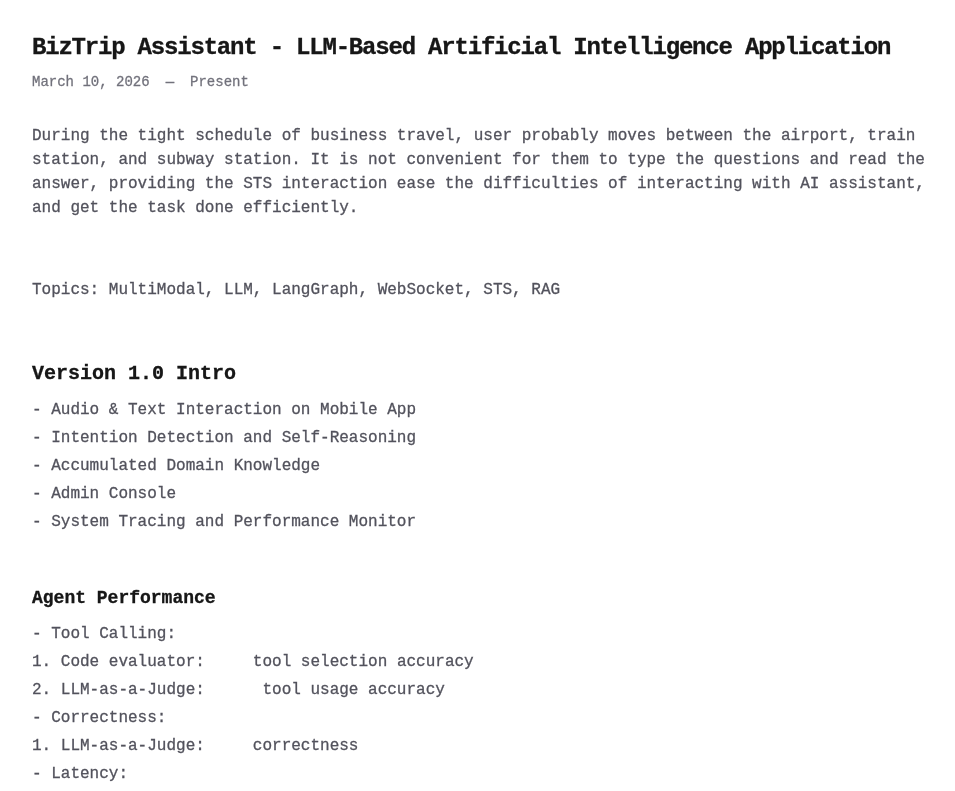
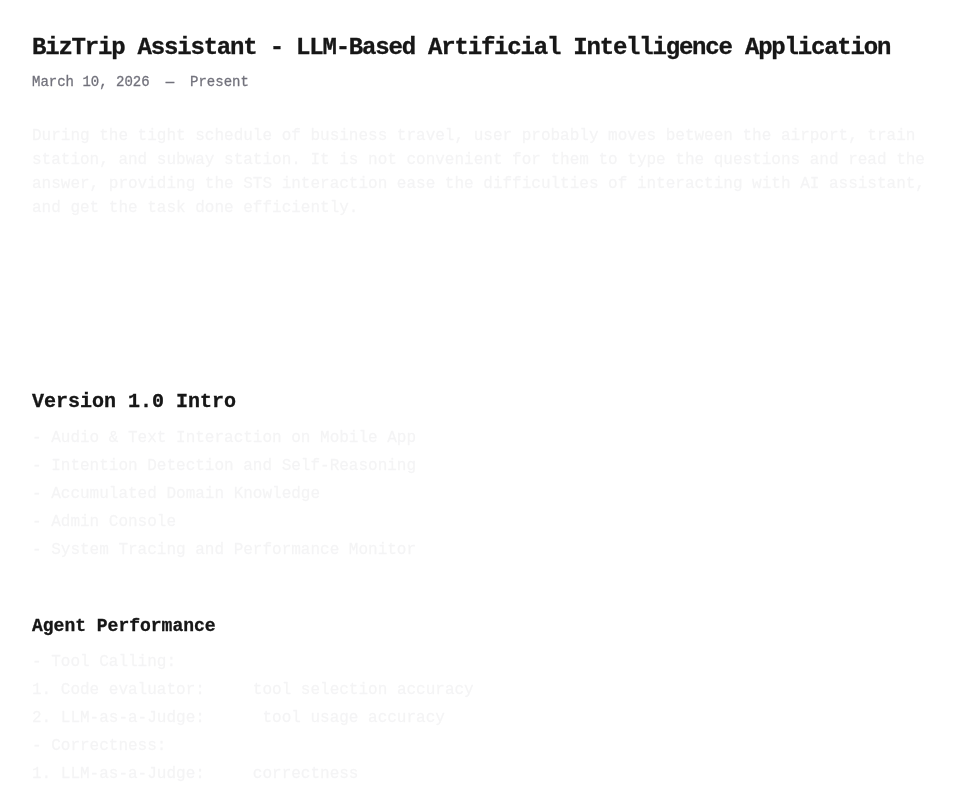
Before and after one commit to xxueewa/portfolio, a Next.js app: page /aiassistant in a window 1280 px wide. Shown: the top 791 px of the page, without its empty margins (160-1115 px from the left). Built offline with nearby package versions, Linux system fonts and the light colour scheme.

Commit message:
adjust text

```diff
--- a/app/[slug]/page.tsx
+++ b/app/[slug]/page.tsx
@@ -1,6 +1,7 @@
 import Image from 'next/image'
 import { notFound } from 'next/navigation'
 import { getProjectBySlug, getProjects, formatDate } from '../projects/utils'
+import { Footer } from '../components/footer'
 
 const IMAGE_RE = /^!\[([^\]]*)\]\(([^)]+)\)$/
 const HTML_IMG_RE = /<img[^>]+src="([^"]+)"[^>]*(?:alt="([^"]*)")?[^>]*\/?>/
@@ -43,7 +44,7 @@ function renderMarkdown(content: string) {
     if (line.trim() === '') {
       return <br key={i} />
     }
-    return <p key={i} className="text-zinc-600 dark:text-zinc-400 leading-7" dangerouslySetInnerHTML={{ __html: renderInline(line) }} />
+    return <p key={i} className="text-zinc-100 dark:text-zinc-300 leading-7 font-medium" dangerouslySetInnerHTML={{ __html: renderInline(line) }} />
   })
 }
 
@@ -64,11 +65,12 @@ export default async function Page(props: { params: Promise<{ slug: string }> })
         <span>{project.metadata.finishedAt ? formatDate(project.metadata.finishedAt) : 'Present'}</span>
       </div>
       {project.metadata.summary && (
-        <p className="mb-8 text-zinc-600 dark:text-zinc-400">{project.metadata.summary}</p>
+        <p className="mb-8 text-zinc-100 dark:text-zinc-300">{project.metadata.summary}</p>
       )}
       <article className="prose">
         {renderMarkdown(project.content)}
       </article>
+      <Footer githubHref={project.metadata.github} />
     </section>
   )
 }
--- a/app/components/footer.tsx
+++ b/app/components/footer.tsx
@@ -17,9 +17,9 @@ function ArrowIcon() {
   )
 }
 
-export function Footer() {
+export function Footer({ githubHref }: { githubHref?: string }) {
   return (
-    <footer className="-mt-32 mb-16 dark:bg-black">
+    <footer className="mt-16 mb-16 dark:bg-black">
       <ul className="font-sm mt-8 flex flex-col text-neutral-600 md:flex-row md:space-x-4 md:space-y-0 dark:text-neutral-300">
         <li>
           <a
@@ -37,7 +37,7 @@ export function Footer() {
             className="flex items-center transition-all hover:text-neutral-800 dark:hover:text-neutral-100"
             rel="noopener noreferrer"
             target="_blank"
-            href="https://github.com/xxueewa"
+            href={githubHref ?? "https://github.com/xxueewa"}
           >
             <ArrowIcon />
             <p className="ml-2 h-7">github</p>
--- a/app/layout.tsx
+++ b/app/layout.tsx
@@ -2,7 +2,6 @@ import type { Metadata } from "next";
 import { Geist, Geist_Mono } from "next/font/google";
 import "./globals.css";
 import { Navbar } from "./components/nav"
-import { Footer } from "./components/footer"
 
 const geistSans = Geist({
   variable: "--font-geist-sans",
@@ -36,7 +35,6 @@ export default function RootLayout({
       <body className="antialiased max-w-4xl mx-4 mt-8 lg:mx-auto">
         <main className="flex-auto min-w-0 mt-6 flex flex-col px-2 md:px-0 dark:bg-black">
           {children}
-          <Footer />
         </main>
       </body>
     </html>
--- a/app/page.tsx
+++ b/app/page.tsx
@@ -1,5 +1,6 @@
 import Image from "next/image";
 import { ProjectsList } from "./components/posts"
+import { Footer } from "./components/footer"
 
 export default function Home() {
   return (
@@ -21,6 +22,7 @@ export default function Home() {
         <div className="my-8">
           <ProjectsList />
         </div>
+        <Footer />
       </main>
     </div>
   );
--- a/app/projects/assets/aiassistant.md
+++ b/app/projects/assets/aiassistant.md
@@ -3,9 +3,10 @@ title: BizTrip Assistant - LLM-Based Artificial Intelligence Application
 startedAt: 2026-03-10T00:00:00
 finishedAt:
 summary: During the tight schedule of business travel, user probably moves between the airport, train station, and subway station. It is not convenient for them to type the questions and read the answer, providing the STS interaction ease the difficulties of interacting with AI assistant, and get the task done efficiently.
+github: https://github.com/xxueewa/aiassistantwithtracing
 ---
 
-Topics: MultiModal, LLM, LangGraph, WebSocket, STS, RAG
+**Topics: MultiModal-Model, Large-Langrage-Model, LangGraph, WebSocket, Speech-To-Speech, Retrieval-Augmented-Generation**
 
 ## Version 1.0 Intro
 - Audio & Text Interaction on Mobile App
--- a/app/projects/page.tsx
+++ b/app/projects/page.tsx
@@ -1,4 +1,5 @@
 import { ProjectsList } from '../components/posts'
+import { Footer } from '../components/footer'
 
 export const metadata = {
   title: 'Project Posts',
@@ -16,6 +17,7 @@ export default function Page() {
         <div className="my-8">
           <ProjectsList />
         </div>
+        <Footer />
       </main>
     </div>
   )
--- a/app/projects/utils.ts
+++ b/app/projects/utils.ts
@@ -7,6 +7,7 @@ type Metadata = {
   finishedAt: string
   summary: string
   image?: string
+  github?: string
 }
 
 function parseFrontmatter(raw: string): { metadata: Metadata; content: string } {
@@ -32,6 +33,7 @@ function parseFrontmatter(raw: string): { metadata: Metadata; content: string }
       finishedAt: meta.finishedAt ?? '',
       summary: meta.summary ?? '',
       image: meta.image,
+      github: meta.github,
     },
     content: match[2],
   }
```
